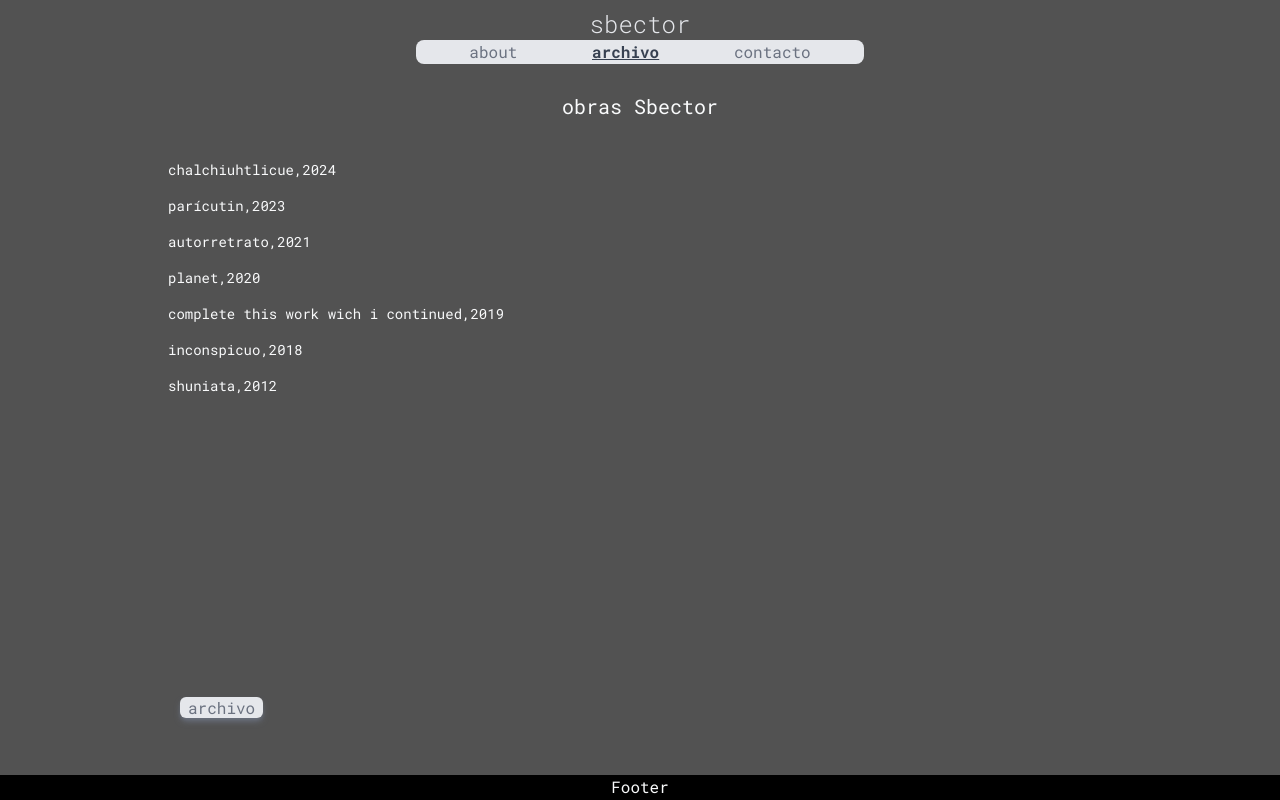
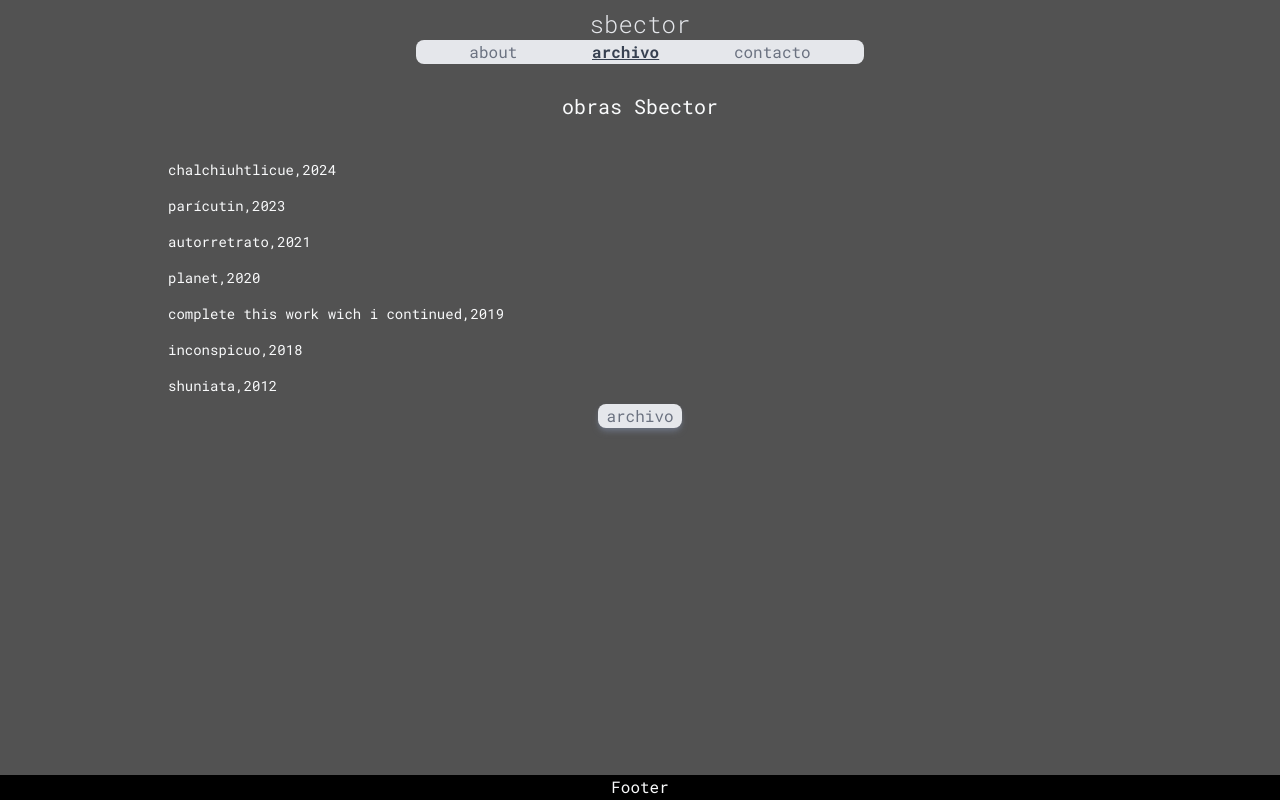
Before and after one commit to Sbector/artista, a Next.js app: page /archivo/obra in a window 1280 px wide. Built offline with nearby package versions, Linux system fonts and the light colour scheme.

Commit message:
FIxing button

```diff
--- a/src/app/_components/Button.tsx
+++ b/src/app/_components/Button.tsx
@@ -19,7 +19,7 @@ export default function Button( {
         text-gray-500
         shadow-gray-500
         hover:bg-gray-300 active:shadow-sm shadow-md transition-all
-        rounded-md m-3 px-2
+        rounded-lg mx-auto px-2
         ${className}`}>
         <button>
             {children}
--- a/src/app/archivo/obra/page.tsx
+++ b/src/app/archivo/obra/page.tsx
@@ -19,18 +19,16 @@ export default function ObrasPage() {
                         {Obras.map(({ title, year, slug }) => (
                             <li key={slug} className="py-2 text-sm">
                                 <Link href={`obra/${slug}`}>
-                                <span>{title},{year}</span>
+                                    <span>{title},{year}</span>
                                 </Link>
                             </li>
                         ))}
                     </ul>
 
                 </div>
-                <div className="
-            absolute bottom-20
-            ">
-                    <Button href="/archivo">archivo</Button>
-                </div>
+
+                <Button href="/archivo">archivo</Button>
+
             </Wrapper>
         </div>
     )
--- a/src/app/archivo/page.tsx
+++ b/src/app/archivo/page.tsx
@@ -11,7 +11,7 @@ export default function archivo() {
     return (
         <div>
             <Wrapper>
-                <div className="text-center">
+                <div className="flex">
                     <Button href="/archivo/obra">obra</Button>
                     <Button href="/archivo/proyectos">proyectos</Button>
                 </div>
```
